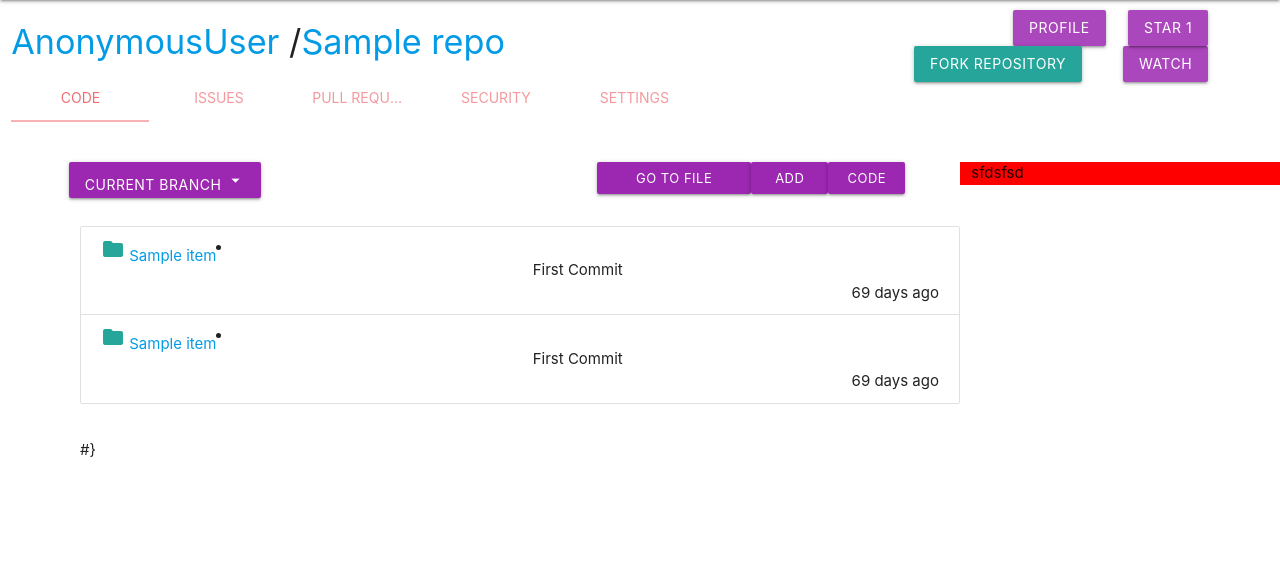
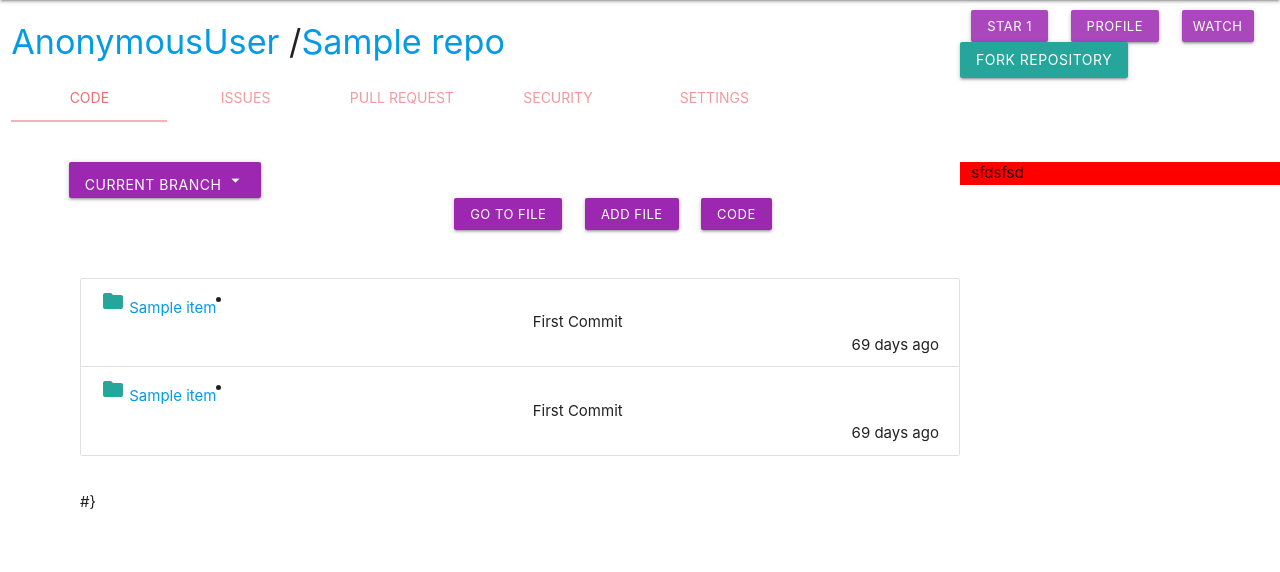
Before and after one commit to diptarag1/webster-2k21, a Django app: template Repos/templates/Repos/repo_detail.html in a window 1280 px wide. Shown: the part 64-636 px from the top of the page. Run offline with Django 3.2, Linux system fonts and the light colour scheme; tables that the repository leaves empty hold one stand-in row (values such as "Sample post"); the template is opened without the code that fills it: values that come from a table or form of the project are taken from there, most other values are stand-ins (such as "Sample title", 1, 10 or a date in 2020).

Commit message:
repo detail minor changes

```diff
--- a/Repos/templates/Repos/codeTab.html
+++ b/Repos/templates/Repos/codeTab.html
@@ -22,24 +22,25 @@
             {#        </div>#}
 
         </div>
-        <a class="col s2 offset-s4 purple waves-effect waves-light btn-small">Go to File</a>
-        <a class="col s1 purple waves-effect waves-light btn-small">Add File</a>
-        <a class=" col s1 purple waves-effect waves-light btn-small">Code</a>
+        <div class="col offset-s5">
+            <div class="row">
+                <div class="col ">
+                    <a class="  offset-s4 purple waves-effect waves-light btn-small">Go to File</a>
+
+                </div>
+                <div class="col">
+                    <a class=" purple waves-effect waves-light btn-small">Add File</a>
+
+                </div>
+                <div class="col">
+                    <a class="   purple waves-effect waves-light btn-small">Code</a>
+
+                </div>
+            </div>
+        </div>
 
 
     </div>
-    {#                        <div class="col s12">#}
-    {#                            <div class="card-panel teal">#}
-    {#                                <span class="white-text">I am a very simple card. I am good at containing small bits of information.#}
-    {#                                I am convenient because I require little markup to use effectively. I am similar to what is called a panel in other frameworks.#}
-    {#                                </span>#}
-    {#                            </div>#}
-    {#                            <div class="card-panel purple">#}
-    {#                                <span class="white-text">I am a very simple card. I am good at containing small bits of information.#}
-    {#                                I am convenient because I require little markup to use effectively. I am similar to what is called a panel in other frameworks.#}
-    {#                                </span>#}
-    {#                            </div>#}
-    {#                        </div>#}
     <div id="body" class="col s12">
         <div class="collection">
             {% for item in dirContents %}
--- a/Repos/templates/Repos/repo_detail.html
+++ b/Repos/templates/Repos/repo_detail.html
@@ -18,27 +18,14 @@
 {% block content %}
     {% include 'navBar.html' %}
     <div class="row">
-        <div class="col s8">
+        <div class="col s9">
 
             <h4><a href="">{{ user }} </a>/<a
                     href="{% url 'detail_repo' owner=repo.owner name=repo.name %}">{{ repo.name }}</a></h4>
-
-            {#            <div class="row">#}
-            {#                <div class="col s12">#}
-            {#                    <ul class="tabs">#}
-            {#                        <li class="tab col s2 "><a class="active" href="#codeTab">Code</a></li>#}
-            {#                        <li class="tab col s2"><a href="#issuesTab">Issues</a></li>#}
-            {#                        <li class="tab col s2 "><a href="#pullRequestTab">Pull request </a></li>#}
-            {#                        <li class="tab col s2"><a href="#securityTab">Security</a></li>#}
-            {#                        <li class="tab col s2"><a href="#settingsTab">Settings</a></li>#}
-            {#                    </ul>#}
-            {#                </div>#}
-            {##}
-            {#            </div>#}
             <div class="row">
                 <div class="col s12">
                     <ul class="tabs">
-                        <li class="tab col s2"><a  class="active" href="#test1">Code</a></li>
+                        <li class="tab col s2"><a class="active" href="#test1">Code</a></li>
                         <li class="tab col s2"><a href="#test2">Issues</a></li>
                         <li class="tab col s2 "><a href="#test3">Pull request</a></li>
                         <li class="tab col s2"><a href="#test4">Security</a></li>
@@ -51,19 +38,24 @@
             <!-- Modal Trigger -->
 
         </div>
-        <div class="col s4">
-            <div id="theButtonContainer" class="container">
+        <div class="col s3">
+            <div id="theButtonContainer">
                 <div class="row">
-                    <div class="col right" id="star-section">
+                    <div class=" col" id="star-section">
                         {% include 'Repos/star-section.html' %}
                     </div>
+                    <div class="col">
+                        <a class=" btn btn-small purple lighten-1 " href="{% url 'profile' user %}">
+                            Profile
+                        </a>
+                    </div>
 
-                    <a class="col right" href="{% url 'profile' user %}">
-                        <button class="btn purple lighten-1" type="submit">Profile</button>
-                    </a>
-                    <a class="col right" href="{% url 'profile' user %}">
-                        <button class="btn purple lighten-1" type="submit">Watch</button>
-                    </a>
+                    <div class="col">
+                        <a class=" col btn btn-small purple lighten-1 " href="{% url 'profile' user %}">
+                            Watch
+                        </a>
+                    </div>
+
 
                     {% if repo.parent %}
                         <p>This repo is forked from</p>
--- a/Repos/templates/Repos/star-section.html
+++ b/Repos/templates/Repos/star-section.html
@@ -1,5 +1,7 @@
 {% if request.user in repo.star.all %}
-<a class="waves-effect waves-light btn modal-trigger  purple lighten-1" id="starbtn" href="#modal2">Star {{ repo.star.all.count }}</a>
+    <a class="waves-effect waves-light btn btn-small modal-trigger  purple lighten-1" id="starbtn"
+       href="#modal2">Star {{ repo.star.all.count }}</a>
 {% else %}
-    <a class="waves-effect waves-light btn modal-trigger  purple lighten-1" id="starbtn" href="#modal2">Star {{ repo.star.all.count }}</a>
+    <a class="waves-effect waves-light btn btn-small modal-trigger  purple lighten-1" id="starbtn"
+       href="#modal2">Star {{ repo.star.all.count }}</a>
 {% endif %}
```
